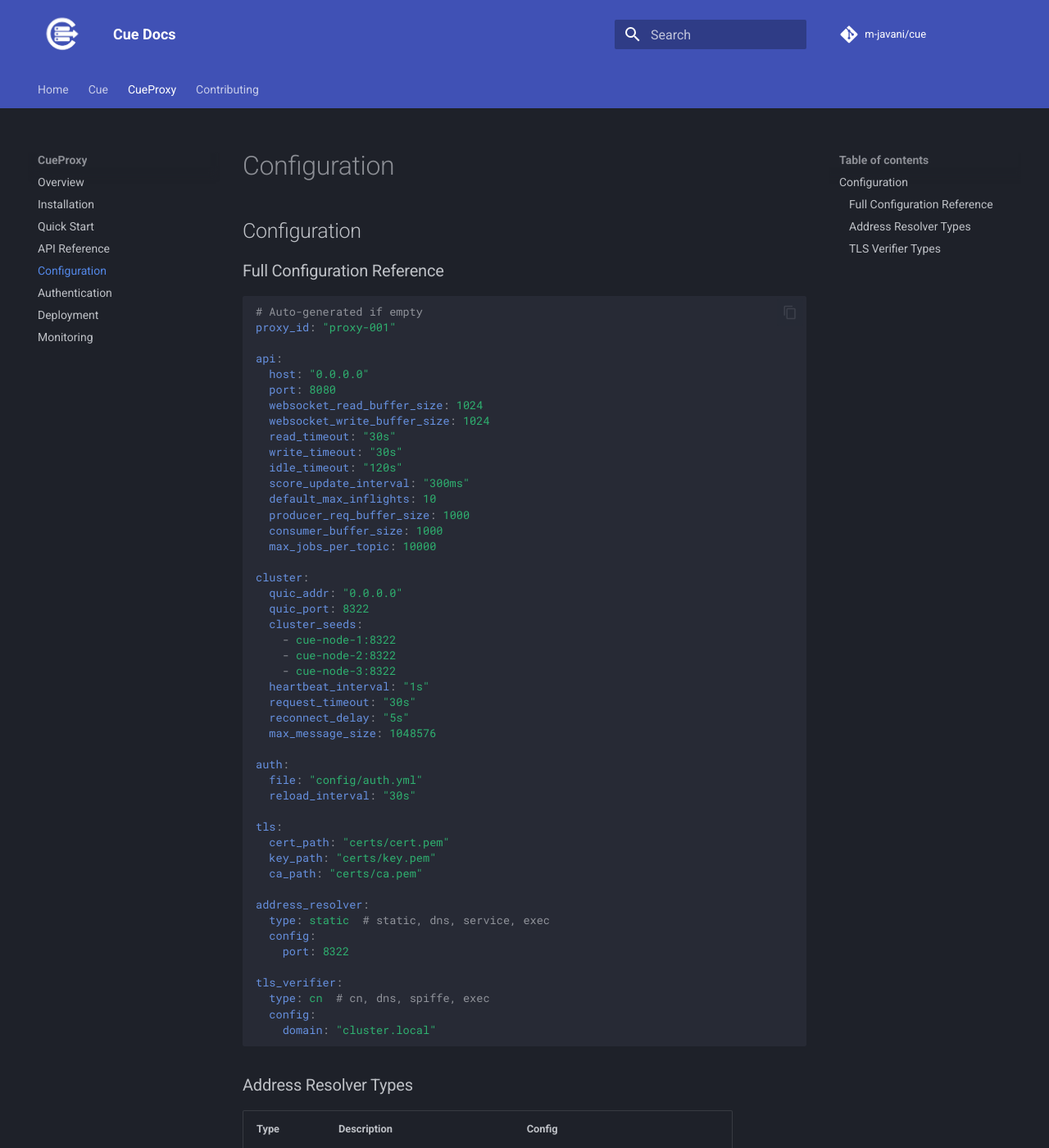
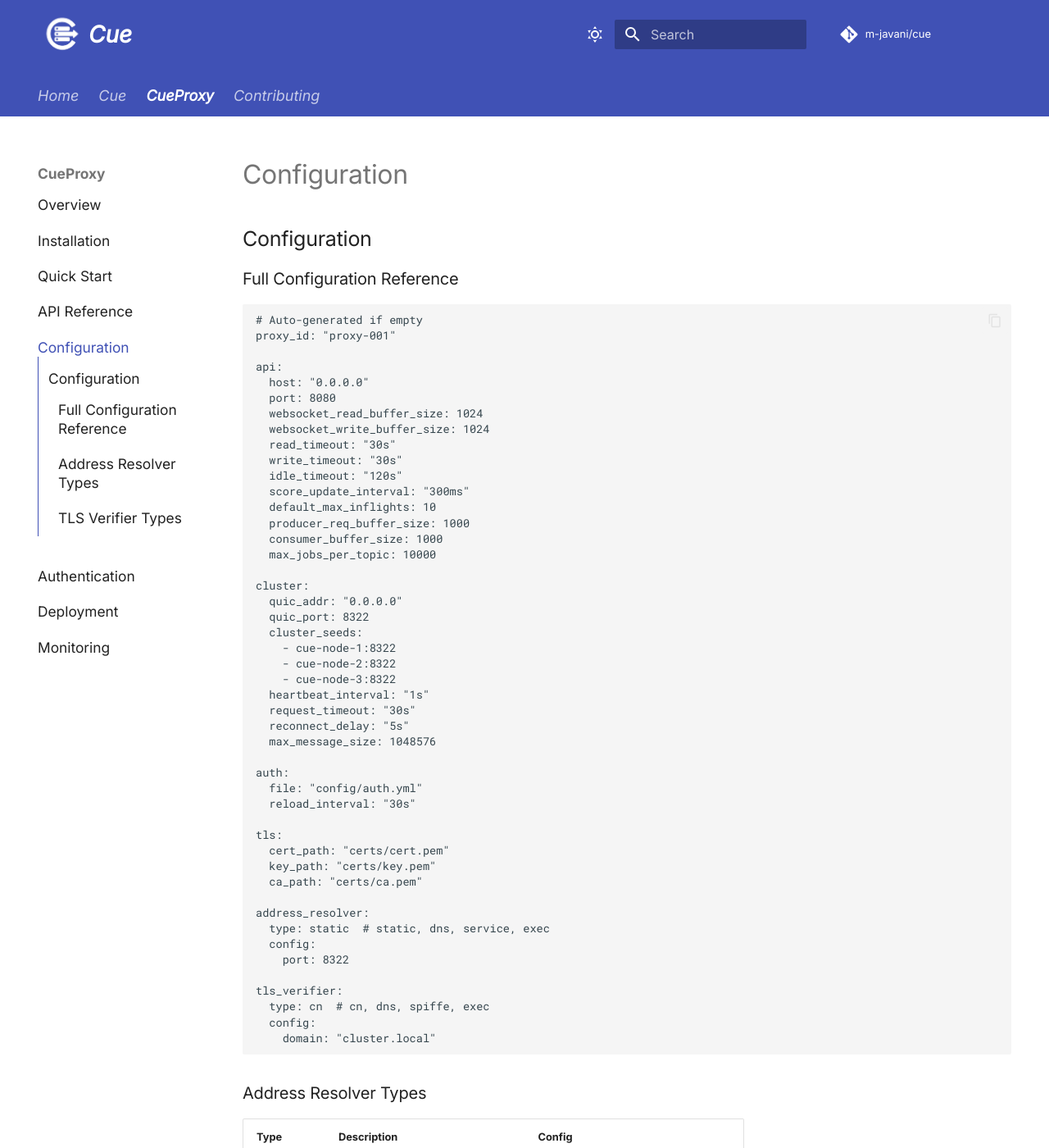
Before and after one commit to m-javani/cue-docs, an MkDocs documentation site: the page built from docs/cueproxy/configuration.md, in a window 1280 px wide and 1400 px high. Shown: the whole window at 82% size. Built offline with MkDocs 1.6.1 and Material for MkDocs 9.7.7, drawn with Linux system fonts in a browser that asks for light colours; comment, search, counter and statistics services are not loaded.

Commit message:
update mkdocs yml

```diff
--- a/docs/stylesheets/extra.css
+++ b/docs/stylesheets/extra.css
@@ -2,3 +2,55 @@
     height: 3rem !important;
     width: auto !important;
 }
+
+/* Font */
+:root {
+    --md-text-font: 'Inter', -apple-system, BlinkMacSystemFont, 'Segoe UI', Roboto, sans-serif;
+}
+
+.md-nav__item .md-nav__item--active {
+    font-size: 13pt !important;
+}
+
+li {
+    padding-top: 5px !important;
+    padding-bottom: 5px !important;
+    font-size: 12pt !important;
+}
+
+
+.md-header__title {
+    font-size: 1.4rem !important;
+    font-weight: normal !important;
+    font-style: italic !important;
+    margin-left: -10px !important;
+    padding: 0 !important;
+}
+
+/* Navigation tabs in header */
+.md-tabs__list {
+    font-size: 0.9rem !important;
+    margin-bottom: 10px;
+    font-style: italic !important;
+}
+
+.md-tabs__link {
+    font-size: 0.9rem !important;
+    font-weight: 500 !important;
+    margin-bottom: 10px;
+    font-style: italic !important;
+}
+
+/* If you're using navigation.tabs feature, this targets the active tab */
+.md-tabs__item--active .md-tabs__link {
+    font-size: 0.9rem !important;
+    font-weight: 600 !important;
+    margin-bottom: 10px;
+    font-style: italic !important;
+}
+
+/* sidebar */
+/* Sidebar section titles (like "Cue" and "CueProxy") */
+.md-nav__item--nested .md-nav__link {
+    font-size: 13pt !important;
+}
--- a/mkdocs.yml
+++ b/mkdocs.yml
@@ -1,4 +1,4 @@
-site_name: Cue Docs
+site_name: Cue
 site_description: Documentation for Cue - Distributed in-memory job queue with Raft
 site_url: https://m-javani.github.io/cue-docs/
 repo_url: https://github.com/m-javani/cue
@@ -10,21 +10,42 @@
   logo: assets/logos/logo-white.png
   favicon: favicon.png
   palette:
-    scheme: slate
-    primary: indigo
-    accent: cyan
+    # Light mode
+    - scheme: default
+      primary: indigo
+      accent: cyan
+      toggle:
+        icon: material/weather-sunny
+        name: Switch to dark mode
+    # Dark mode
+    - scheme: slate
+      primary: indigo
+      accent: cyan
+      toggle:
+        icon: material/weather-night
+        name: Switch to light mode
 
   features:
+    # Navigation enhancements
     - navigation.tabs
     - navigation.sections
     - navigation.expand
     - navigation.indexes
     - navigation.top
+    - navigation.instant        # Faster page loads
+    - navigation.instant.progress  # Loading progress bar
+
+    # Content enhancements
     - content.code.copy
     - content.tabs.link
+
+    # Search enhancements
     - search.suggest
     - search.highlight
 
+    # Visual enhancements
+    - header.autohide           # Cleaner look when scrolling
+    - toc.integrate             # Integrate table of contents with navigation (optional)
 
 nav:
   - Home: index.md
@@ -48,24 +69,7 @@
     - Monitoring: cueproxy/monitoring.md
   - Contributing: contributing.md
 
-markdown_extensions:
-  - pymdownx.highlight:
-      anchor_linenums: true
-  - pymdownx.superfences:
-      custom_fences:
-        - name: mermaid
-          class: mermaid
-          format: !!python/name:pymdownx.superfences.fence_code_format
-  - admonition
-  - pymdownx.details
-  - pymdownx.tabbed:
-      alternate_style: true
-  - pymdownx.emoji:
-      emoji_index: !!python/name:material.extensions.emoji.twemoji
-      emoji_generator: !!python/name:material.extensions.emoji.to_svg
-  - toc:
-      permalink: true
-
+# Add these new sections for better visual design
 extra:
   social:
     - icon: fontawesome/brands/github
@@ -76,4 +80,5 @@
       name: CueProxy (Gateway)
 
 extra_css:
+  - https://fonts.googleapis.com/css2?family=Inter:ital,wght@0,400;0,500;0,600;0,700;1,400&display=swap
   - stylesheets/extra.css
```
